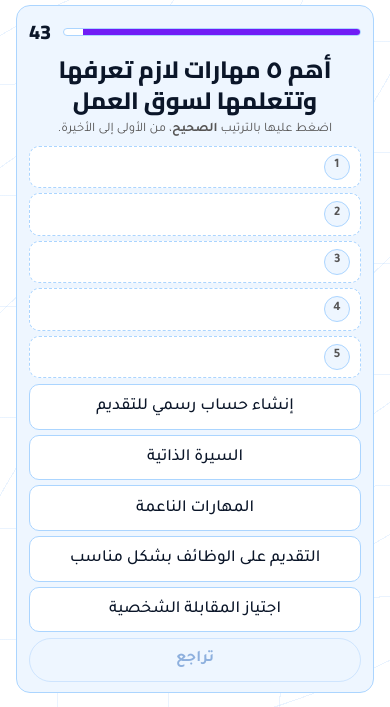
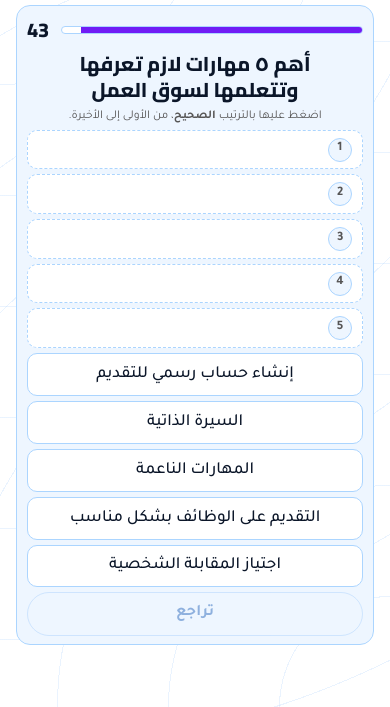
Before and after one commit to remasaldhubyani-create/mehnar-game, a plain HTML site: page index.html in a window 390 px wide. Both pictures are taken after a click on the button "ابدأ التحدي ←". Shown: the part 137-844 px from the top of the page. Drawn offline with Linux system fonts and the light colour scheme.

Commit message:
Leave room at the bottom for the host badge, compact game page
Co-Authored-By: Claude Sonnet 5.5 <noreply@anthropic.com>
Claude-Session: https://claude.ai/code/session_01N5qtq1HpmoFzGBicGYr75H

```diff
--- a/index.html
+++ b/index.html
@@ -306,7 +306,7 @@ a.btn { display: grid; place-items: center; text-decoration: none; margin-top: 6
 
 /* Phone: spread every screen over the full height, no scrolling */
 @media (max-width: 600px) {
-  body { margin: 0; min-height: 100vh; min-height: 100dvh; display: flex; flex-direction: column; padding-block: 10px 14px; }
+  body { margin: 0; min-height: 100vh; min-height: 100dvh; display: flex; flex-direction: column; padding-block: 10px 62px; }
   main.wrap { flex: 1 1 auto; min-height: 0; gap: 8px; max-width: none; width: 100%; }
   #home, #skills { flex: 1 1 auto; display: flex; flex-direction: column; min-height: 0; }
   #home[hidden], #skills[hidden] { display: none !important; }
@@ -322,6 +322,17 @@ a.btn { display: grid; place-items: center; text-decoration: none; margin-top: 6
   #skills .pool { flex-grow: 1; }
   .panel h2 { font-size: clamp(18px, 2.8dvh, 24px); }
   .step, .slot { font-size: clamp(14px, 2.1dvh, 17px); }
+}
+
+@media (max-width: 600px) {
+  #skills .panel h2 { font-size: clamp(16px, 2.4dvh, 20px); }
+  #skills .hint { font-size: 12px; }
+  .step, .slot { min-height: 32px; }
+  .step { padding-block: 3px; }
+  .slot { padding-block: 2px; }
+  .slot::before, .slot::after { width: 22px; height: 22px; }
+  .panel { padding: 8px 10px; gap: 5px; }
+  .btn { min-height: 38px; }
 }
 
 @media (min-width: 900px) {
```
